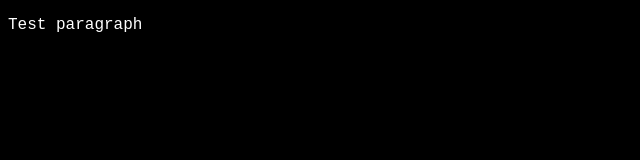
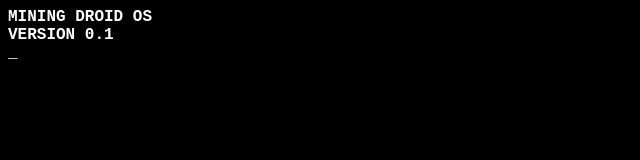
Before and after one commit to logiclogue/Mining-Droid, a plain HTML site: page index.html in a window 1280 px wide. Shown: the whole page, without its empty margins (0-640 px from the left). Drawn offline with Linux system fonts and the light colour scheme.

Commit message:
Add droid console

```diff
--- a/css/main.css
+++ b/css/main.css
@@ -2,4 +2,5 @@ body {
 	background-color: black;
 	color: white;
 	font-family: "Courier New", Courier, Monospace;
+	font-weight: bold;
 }
--- a/index.html
+++ b/index.html
@@ -7,9 +7,10 @@
 	<link rel="stylesheet" type="text/css" href="css/main.css">
 </head>
 <body>
-	<p>Test paragraph</p>
+	<div id="divDisplay"></div>
 
 
+	<script src="js/droid-console.js"></script>
 	<script src="js/main.js"></script>
 </body>
 </html>
--- /dev/null
+++ b/js/droid-console.js
@@ -0,0 +1,34 @@
+var droid_console = new (function () {
+
+	var divDisplay = document.getElementById("divDisplay");
+
+
+	function breakLine() {
+		var elmnt = document.createElement("br");
+
+		divDisplay.appendChild(elmnt);
+	}
+
+	function printText(str) {
+		var elmnt = document.createElement("span");
+		var txt = document.createTextNode(str);
+
+		elmnt.appendChild(txt);
+		divDisplay.appendChild(elmnt);
+
+		return txt;
+	};
+
+
+	this.print = function (str) {
+		return printText(str);
+	};
+
+	this.println = function (str) {
+		var text = printText(str);
+		breakLine();
+
+		return text;
+	};
+
+});
--- a/js/main.js
+++ b/js/main.js
@@ -0,0 +1,18 @@
+// Jordan Lord
+
+
+(function () {
+	droid_console.println("MINING DROID OS");
+	droid_console.println("VERSION 0.1");
+
+	var cursor = droid_console.println("_");
+
+	setInterval(function () {
+		if (cursor.data === " ") {
+			cursor.data = "_";
+		}
+		else {
+			cursor.data = " ";
+		}
+	}, 500);
+}());
```
